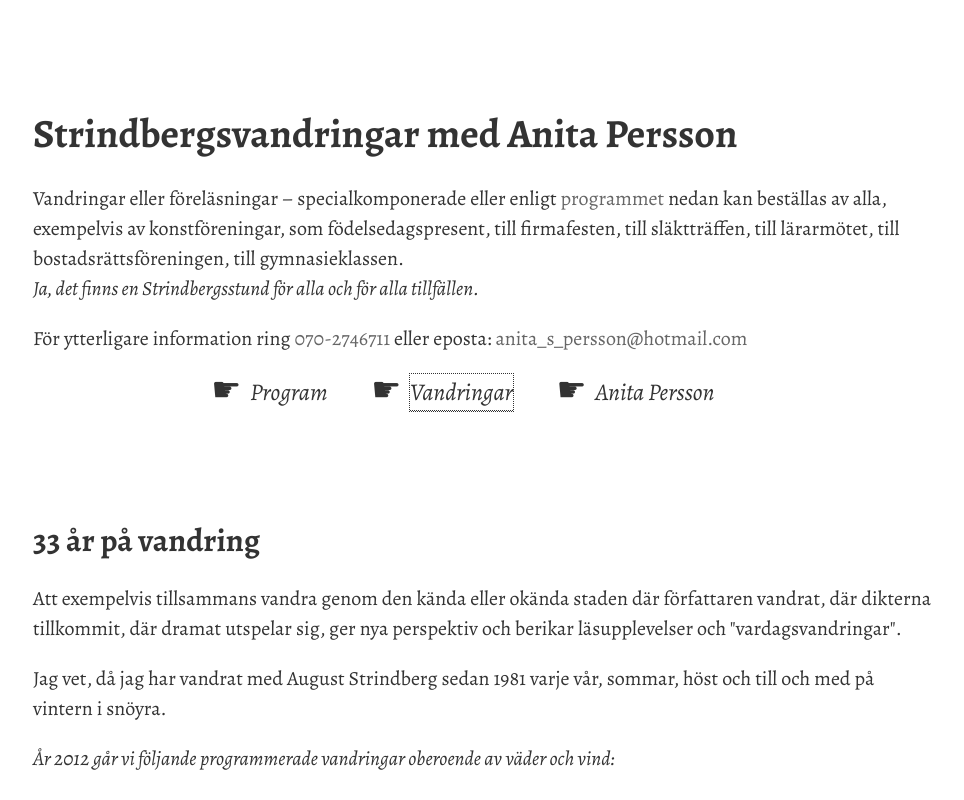
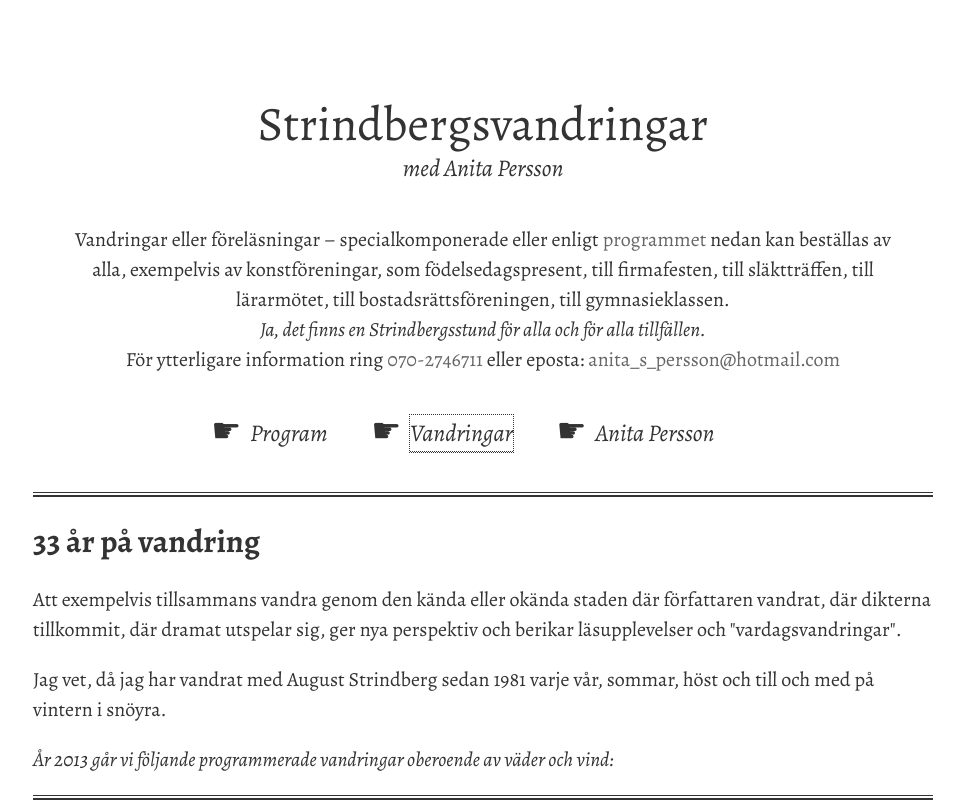
Before and after one commit to hannesl/strindberganita, a plain HTML site: page index.html in a window 1280 px wide. Both pictures are taken after a click on the link "Vandringar". Shown: the top 800 px of the page, without its empty margins (157-1121 px from the left). Drawn offline with nearby package versions, Linux system fonts and the light colour scheme.

Commit message:
Styling.

```diff
--- a/index.html
+++ b/index.html
@@ -42,7 +42,7 @@
 
         <p>Jag vet, då jag har vandrat med August Strindberg sedan 1981 varje vår, sommar, höst och till och med på vintern i snöyra.</p>
 
-        <em>År 2012 går vi följande programmerade vandringar oberoende av väder och vind:</em>
+        <em>År 2013 går vi följande programmerade vandringar oberoende av väder och vind:</em>
       </section>
 
       <section id="walks">
--- a/sass/_main.scss
+++ b/sass/_main.scss
@@ -63,12 +63,14 @@
 
 h1 {
   font-size: 2em;
-  margin: 1.6em 0 0.2em 0;
+  margin: 0 0 0.2em 0;
 }
 
 // Menu
 
 nav {
+  margin: 2em 0;
+
   ul {
     display: none;
     margin: 0;
@@ -88,8 +90,7 @@
     color: $base_color;
     font-size: 1.2em;
     font-style: italic;
-    display: block;
-    margin: 0 0 1em 1.6em;
+    margin: 0 0 0 1.6em;
     position: relative;
 
     text-decoration: none;
@@ -110,7 +111,7 @@
       left: -1.15em;
       line-height: 1em;
       position: absolute;
-      top: 0;
+      top: -0.1em;
     }
     &:hover:before {
       left: -1.05em;
@@ -122,7 +123,6 @@
 // Main
 
 .main {
-  padding: 30px 0;
 }
 
 .footer-container footer {
@@ -147,7 +147,11 @@
       vertical-align: top;
     }
     a {
+      display: block;
       text-align: center;
+      &:before {
+        top: 0;
+      }
     }
   }
 }
--- a/sass/style.scss
+++ b/sass/style.scss
@@ -4,6 +4,34 @@
 
 @import "normalize";
 @import "main";
+
+header {
+  text-align: center;
+  h1 {
+    font-weight: normal;
+    font-size: 2em;
+    margin: 1em 0;
+    span {
+      display: block;
+      font-size: 0.5em;
+      font-style: italic;
+      line-height: 0.7em;
+    }
+  }
+  p {
+    margin: 0 2em;
+  }
+  @media only screen and (min-width: 480px) {
+    h1 {
+      font-size: 2.4em;
+    }
+  }
+  @media only screen and (min-width: 768px) {
+    h1 {
+      font-size: 2.4em;
+    }
+  }
+}
 
 .js {
   #walks,
@@ -15,6 +43,23 @@
 
 section h1 {
   font-size: 1.6em;
+}
+
+#walks-intro,
+#walks,
+#excursions {
+  margin: 1em 0;
+  &:before {
+    border: 1px solid $base_color;
+    border-width: 1px 0 2px 0;
+    content: " ";
+    display: block;
+    height: 2px;
+    margin-bottom: 1em;
+  }
+  h1 {
+
+  }
 }
 
 #timeline {
```
Also changed, not shown: css/style.css.
